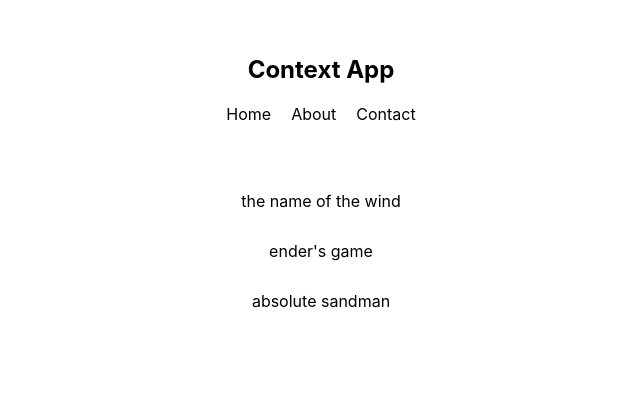
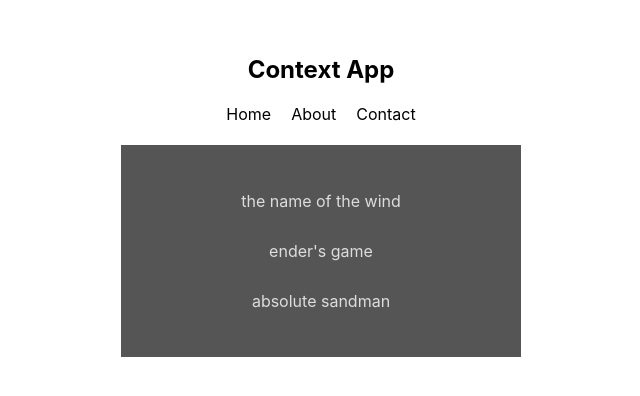
Before and after one commit to jparker15/tutorials, a React (Create React App) app in the folder react-context-hooks/clientele/: page / in a window 1280 px wide. Shown: the top 396 px of the page, without its empty margins (319-959 px from the left). Built offline with nearby package versions, Linux system fonts and the light colour scheme.

Commit message:
add ThemeContext, set ui to dark mode

```diff
--- a/react-context-hooks/clientele/src/Components/Booklist.js
+++ b/react-context-hooks/clientele/src/Components/Booklist.js
@@ -1,13 +1,19 @@
 import React, { Component } from 'react'
+import { ThemeContext } from '../contexts/ThemeContext'
 
 export default class Booklist extends Component {
+    static contextType = ThemeContext;
     render() {
+        const {isLightTheme,light,dark} = this.context;
+        const theme = !isLightTheme ? light: dark;
         return (
-            <div className="book-list">
+            <div className="book-list"
+                style={{color:theme.syntax,background:theme.bg}}
+            >
                 <ul>
-                    <li>the name of the wind</li>
-                    <li>ender's game</li>
-                    <li>absolute sandman</li>
+                    <li style={{background:theme.bg}}>the name of the wind</li>
+                    <li style={{background:theme.bg}}>ender's game</li>
+                    <li style={{background:theme.bg}}> absolute sandman</li>
                 </ul>
             </div>
         )
```
